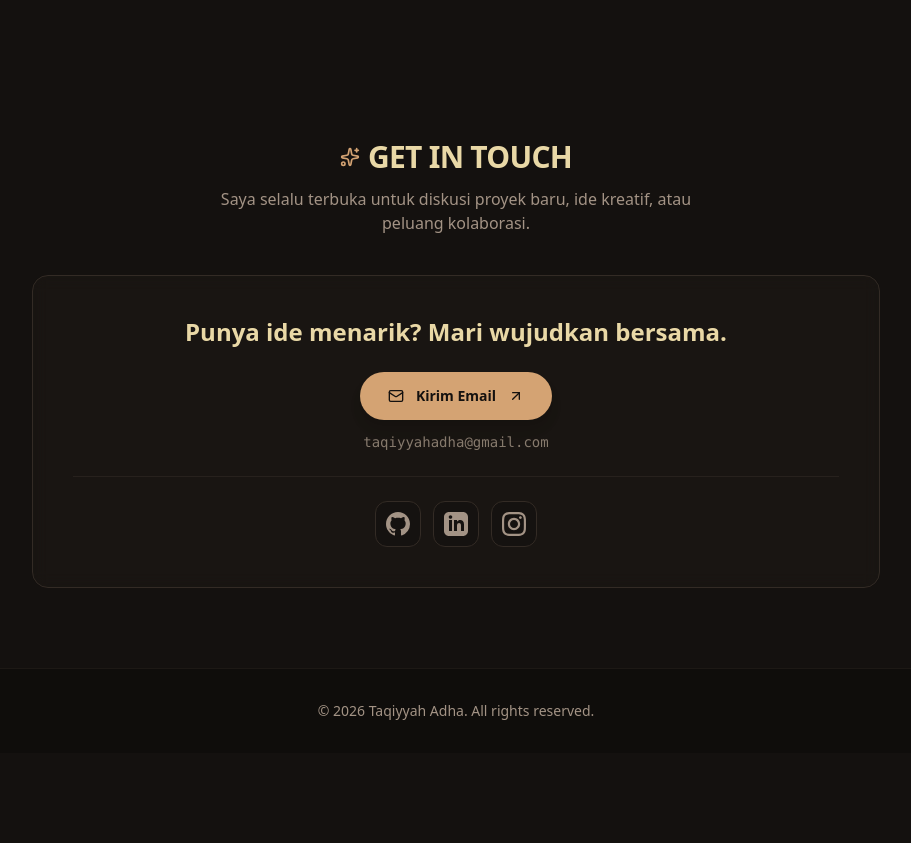
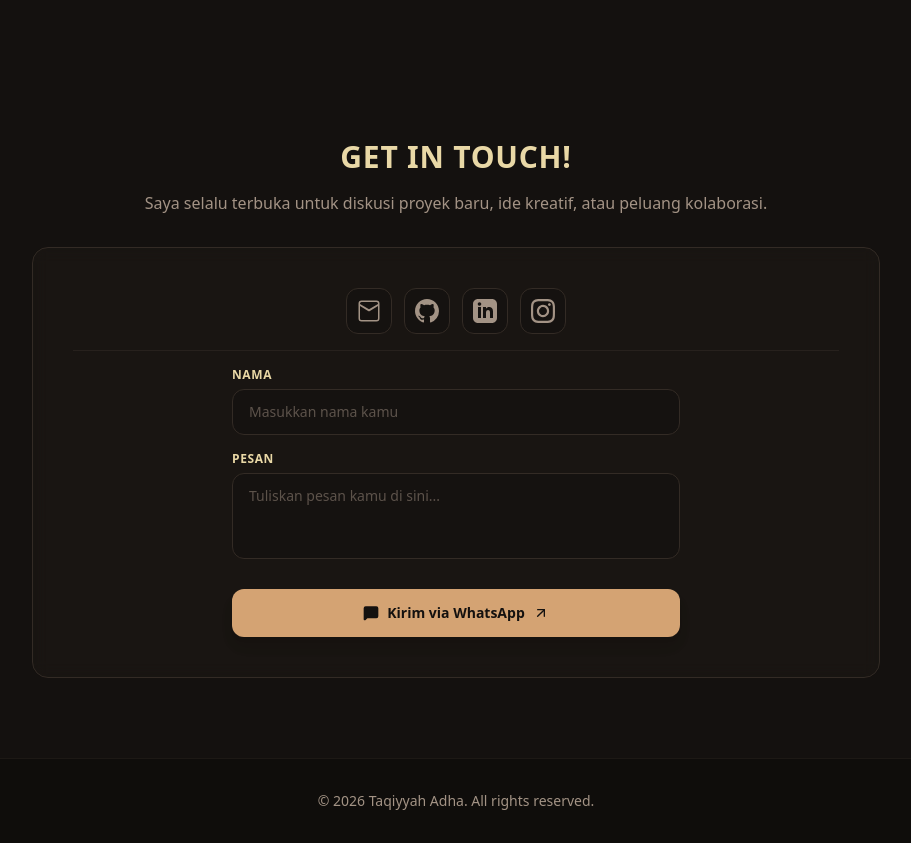
Before and after one commit to taqiyyhdh/portofolio, a Next.js app: page / in a window 1280 px wide. Shown: the part 2220-3063 px from the top of the page, without its empty margins (184-1095 px from the left). Before the commit the page ends 2973 px from the top, so only its background shows below. Built offline with nearby package versions, Linux system fonts and the light colour scheme.

Commit message:
✨ feat(contact): integrate whatsapp direct form and update social icon

```diff
--- a/src/components/Contact.tsx
+++ b/src/components/Contact.tsx
@@ -1,47 +1,44 @@
-import { Sparkles, Mail, ArrowUpRight } from "lucide-react";
+"use client";
+
+import { useState, FormEvent } from "react";
+import { Sparkles, MessageSquare, ArrowUpRight } from "lucide-react";
 import { contactInfo } from "@/data/portofolioData";
 
 export default function Contact() {
+  const [formData, setFormData] = useState({
+    name: "",
+    message: "",
+  });
+
+  const phoneNumber = contactInfo.phone;
+
+  const handleSubmit = (e: FormEvent) => {
+    e.preventDefault();
+
+    const textMessage = `Halo, saya *${formData.name}*.\n${formData.message}`;
+    const encodedMessage = encodeURIComponent(textMessage);
+    const whatsappUrl = `https://wa.me/${phoneNumber}?text=${encodedMessage}`;
+
+    window.open(whatsappUrl, "_blank");
+  };
+
   return (
     <section id="contact" className="py-20 px-6 max-w-4xl mx-auto text-center">
 
       {/* Section Header */}
-      <div className="flex items-center justify-center gap-2 mb-3">
-        <Sparkles className="w-5 h-5 text-accent-amber" />
-        <h2 className="text-2xl sm:text-3xl font-bold tracking-tight text-accent-cream uppercase">
-          GET IN TOUCH
+      <div className="flex items-center justify-center gap-2 mb-4">
+        <h2 className="text-2xl sm:text-3xl font-bold tracking-wide text-accent-cream uppercase">
+          GET IN TOUCH!
         </h2>
       </div>
 
-      <p className="text-accent-muted text-sm sm:text-base max-w-lg mx-auto mb-10">
+      <p className="text-accent-muted text-sm sm:text-base max-w-2xl mx-auto mb-8">
         Saya selalu terbuka untuk diskusi proyek baru, ide kreatif, atau peluang kolaborasi.
       </p>
 
       {/* Main CTA Card */}
-      <div className="p-6 sm:p-10 rounded-2xl border border-dark-border bg-dark-card/40 backdrop-blur-sm flex flex-col items-center gap-6 hover:border-accent-amber/40 transition-all duration-300">
-        <h3 className="text-xl sm:text-2xl font-bold text-accent-cream">
-          Punya ide menarik? Mari wujudkan bersama.
-        </h3>
+      <div className="p-6 sm:p-10 rounded-2xl border border-dark-border bg-dark-card/40 backdrop-blur-sm flex flex-col items-center gap-4 hover:border-accent-amber/40 transition-all duration-300">
 
-        {/* Email Area */}
-        <div className="flex flex-col items-center gap-2">
-          <a
-            href={`mailto:${contactInfo.email}`}
-            className="inline-flex items-center gap-3 px-7 py-3.5 rounded-full bg-accent-amber text-dark-bg font-semibold text-sm hover:bg-accent-cream transition-all duration-300 shadow-lg hover:shadow-[0_0_25px_rgba(217,119,6,0.3)] hover:-translate-y-0.5"
-          >
-            <Mail className="w-4 h-4" />
-            <span>Kirim Email</span>
-            <ArrowUpRight className="w-4 h-4" />
-          </a>
-
-          {/* Teks email eksplisit untuk kejelasan UI */}
-          <span className="text-sm text-accent-muted/80 font-mono pt-1">
-            {contactInfo.email}
-          </span>
-        </div>
-
-        {/* Separator Line */}
-        <div className="w-full border-t border-dark-border/60" />
 
         {/* Socials (Clickable) */}
         <div className="flex flex-col sm:flex-row items-center justify-center gap-4 w-full px-2">
@@ -63,8 +60,53 @@ export default function Contact() {
               </a>
             ))}
           </div>
+        </div>
 
-        </div>
+        {/* Separator Line */}
+        <div className="w-full border-t border-dark-border/60" />
+
+        {/* Form WhatsApp Area */}
+        <form onSubmit={handleSubmit} className="w-full max-w-md space-y-4 text-left">
+          <div>
+            <label className="block text-xs font-semibold text-accent-cream uppercase tracking-wider mb-1.5">
+              Nama
+            </label>
+            <input
+              type="text"
+              required
+              placeholder="Masukkan nama kamu"
+              value={formData.name}
+              onChange={(e) => setFormData({ ...formData, name: e.target.value })}
+              className="w-full px-4 py-3 rounded-xl border border-dark-border bg-dark-bg/60 text-accent-cream placeholder:text-accent-muted/50 focus:outline-none focus:border-accent-amber transition-colors text-sm"
+            />
+          </div>
+
+          <div>
+            <label className="block text-xs font-semibold text-accent-cream uppercase tracking-wider mb-1.5">
+              Pesan
+            </label>
+            <textarea
+              required
+              rows={3}
+              placeholder="Tuliskan pesan kamu di sini..."
+              value={formData.message}
+              onChange={(e) => setFormData({ ...formData, message: e.target.value })}
+              className="w-full px-4 py-3 rounded-xl border border-dark-border bg-dark-bg/60 text-accent-cream placeholder:text-accent-muted/50 focus:outline-none focus:border-accent-amber transition-colors text-sm resize-none"
+            />
+          </div>
+
+          <button
+            type="submit"
+            className="w-full inline-flex items-center justify-center gap-2 px-7 py-3.5 rounded-xl bg-accent-amber text-dark-bg font-semibold text-sm hover:bg-accent-cream transition-all duration-300 shadow-lg hover:shadow-[0_0_25px_rgba(217,119,6,0.3)] hover:-translate-y-0.5 mt-2 cursor-pointer"
+          >
+            <MessageSquare className="w-4 h-4 fill-current" />
+            <span>Kirim via WhatsApp</span>
+            <ArrowUpRight className="w-4 h-4" />
+          </button>
+        </form>
+
+
+
       </div>
     </section>
   );
--- a/src/data/portofolioData.ts
+++ b/src/data/portofolioData.ts
@@ -57,8 +57,13 @@ export const projects: Project[] = [
 ];
 
 export const contactInfo = {
-  email: "taqiyyahadha@gmail.com",
+  phone: "6282311259005",
   socials: [
+    {
+      name: "Email",
+      url: "mailto:taqiyyahadha@gmail.com",
+      svgPath: "M1.5 4.5a3 3 0 0 1 3-3h15a3 3 0 0 1 3 3v15a3 3 0 0 1-3 3h-15a3 3 0 0 1-3-3v-15Zm3-1.5a1.5 1.5 0 0 0-1.5 1.5v.425l9 5.4 9-5.4V4.5a1.5 1.5 0 0 0-1.5-1.5h-15Zm16.5 4.075-8.486 5.091a1 1 0 0 1-1.028 0L3 7.075V19.5a1.5 1.5 0 0 0 1.5 1.5h15a1.5 1.5 0 0 0 1.5-1.5V7.075Z",
+    },
     {
       name: "GitHub",
       url: "https://github.com/taqiyyhdh",
```
